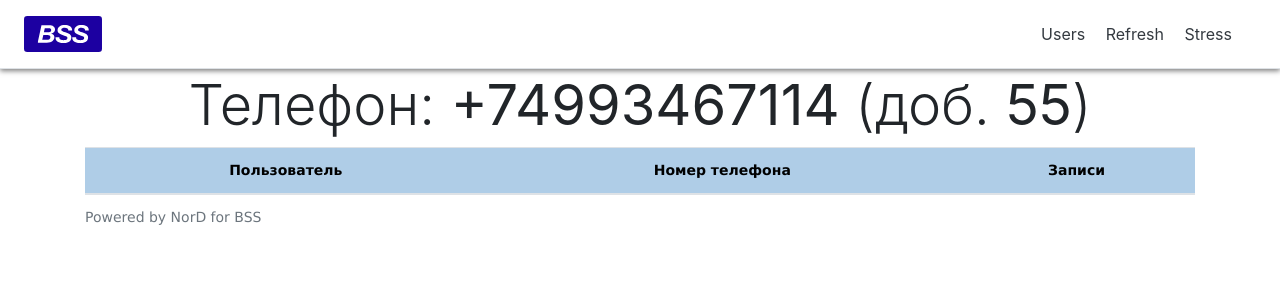
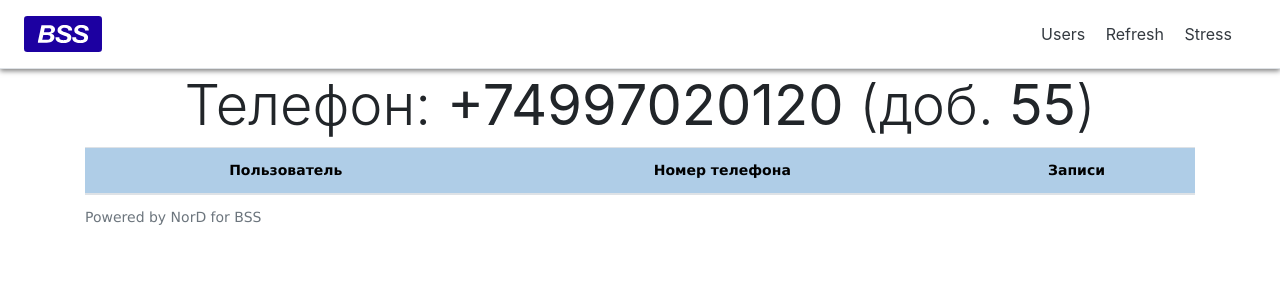
Before and after one commit to nordz0r/records-manager, a Flask app: template app/templates/index.html in a window 1280 px wide. Shown: the top 300 px of the page. Run offline with Flask 2, Linux system fonts and the light colour scheme; the template is opened without the code that fills it, so the values that code supplies are empty; some libraries are stand-ins or nearby versions.

Commit message:
change number

```diff
--- a/app/templates/index.html
+++ b/app/templates/index.html
@@ -7,7 +7,7 @@ Records Manager
 {% block body %}
 
 <div class="container">
-  <h1 id="h1" class="display-4 text-center">Телефон: <b>+74993467114</b> (доб. <b>55</b>)</h1>
+  <h1 id="h1" class="display-4 text-center">Телефон: <b>+74997020120</b> (доб. <b>55</b>)</h1>
 </div>
 <div class="container">
   <table class="table"><caption>Powered by NorD for BSS</caption>
```
